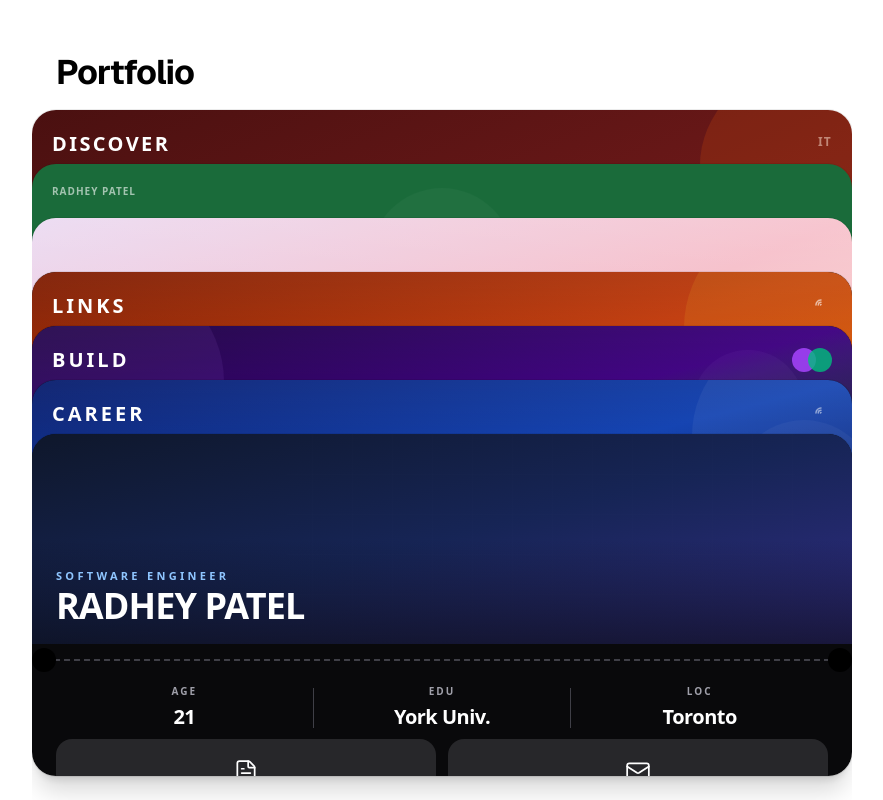
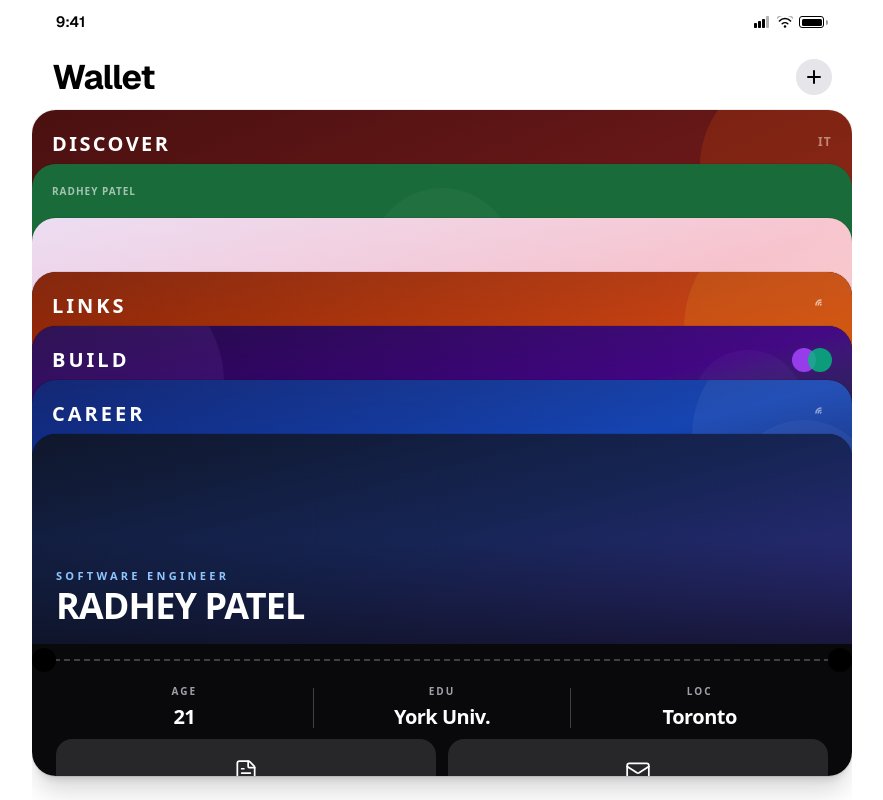
Before and after one commit to Yehdar/portfolio, a Next.js app: page / in a window 1280 px wide. Shown: the whole page, without its empty margins (198-1081 px from the left). Built offline with nearby package versions, Linux system fonts and the light colour scheme.

Commit message:
feat: add iOS-style status bar and nav bar matching Apple Wallet chrome

```diff
--- a/components/WalletStack.tsx
+++ b/components/WalletStack.tsx
@@ -108,14 +108,54 @@ export default function WalletStack() {
 
   return (
     <div ref={containerRef} className="relative w-full h-full overflow-hidden bg-white">
-      {/* ── Header (temporary — replaced in Phase 3) ───────────────── */}
-      <div className="absolute top-0 left-0 right-0 h-[110px] flex items-end px-6 pb-3 z-10 pointer-events-none">
+      {/* ── iOS Status Bar ─────────────────────────────────────────── */}
+      <div className="absolute top-0 left-0 right-0 h-[44px] flex items-center justify-between px-6 z-10 pointer-events-none">
+        {/* Time */}
+        <span className="text-black text-[15px] font-semibold" style={{ fontFamily: "var(--font-geist-sans)" }}>
+          9:41
+        </span>
+        {/* Right icons: signal · wifi · battery */}
+        <div className="flex items-center gap-[6px]">
+          {/* Cellular signal */}
+          <svg width="17" height="12" viewBox="0 0 17 12" fill="black">
+            <rect x="0"  y="7" width="3" height="5" rx="0.8" opacity="1"   />
+            <rect x="4"  y="5" width="3" height="7" rx="0.8" opacity="1"   />
+            <rect x="8"  y="3" width="3" height="9" rx="0.8" opacity="1"   />
+            <rect x="12" y="0" width="3" height="12" rx="0.8" opacity="0.3"/>
+          </svg>
+          {/* Wi-Fi */}
+          <svg width="16" height="12" viewBox="0 0 16 12" fill="none" stroke="black" strokeWidth="1.5" strokeLinecap="round">
+            <path d="M8 10.5h.01" strokeWidth="2.5" />
+            <path d="M5.2 7.8a4 4 0 0 1 5.6 0"      opacity="1"   />
+            <path d="M2.4 5a7.6 7.6 0 0 1 11.2 0"   opacity="1"   />
+            <path d="M0 2.3A11.1 11.1 0 0 1 16 2.3" opacity="0.3" />
+          </svg>
+          {/* Battery */}
+          <div className="flex items-center gap-[2px]">
+            <div className="relative w-[25px] h-[12px] rounded-[3px] border-[1.5px] border-black">
+              <div className="absolute inset-[1.5px] right-[1.5px] bg-black rounded-[1.5px]" />
+            </div>
+            <div className="w-[2px] h-[5px] rounded-r-[2px] bg-black opacity-40" />
+          </div>
+        </div>
+      </div>
+
+      {/* ── iOS Nav Bar ────────────────────────────────────────────── */}
+      <div className="absolute top-[44px] left-0 right-0 h-[66px] flex items-center justify-between px-5 z-10">
+        {/* "Wallet" large title */}
         <span
-          className="text-black text-[34px] font-bold tracking-tight"
+          className="text-black text-[34px] font-bold tracking-tight leading-none"
           style={{ fontFamily: "var(--font-geist-sans)" }}
         >
-          Portfolio
+          Wallet
         </span>
+        {/* "+" circular button */}
+        <button className="w-9 h-9 rounded-full bg-[#e5e5ea] flex items-center justify-center active:bg-[#d1d1d6] transition-colors">
+          <svg width="16" height="16" viewBox="0 0 16 16" fill="none" stroke="black" strokeWidth="2" strokeLinecap="round">
+            <line x1="8" y1="2" x2="8" y2="14" />
+            <line x1="2" y1="8" x2="14" y2="8" />
+          </svg>
+        </button>
       </div>
 
       {/* ── Backdrop (tap outside expanded card to close) ──────────── */}
```
